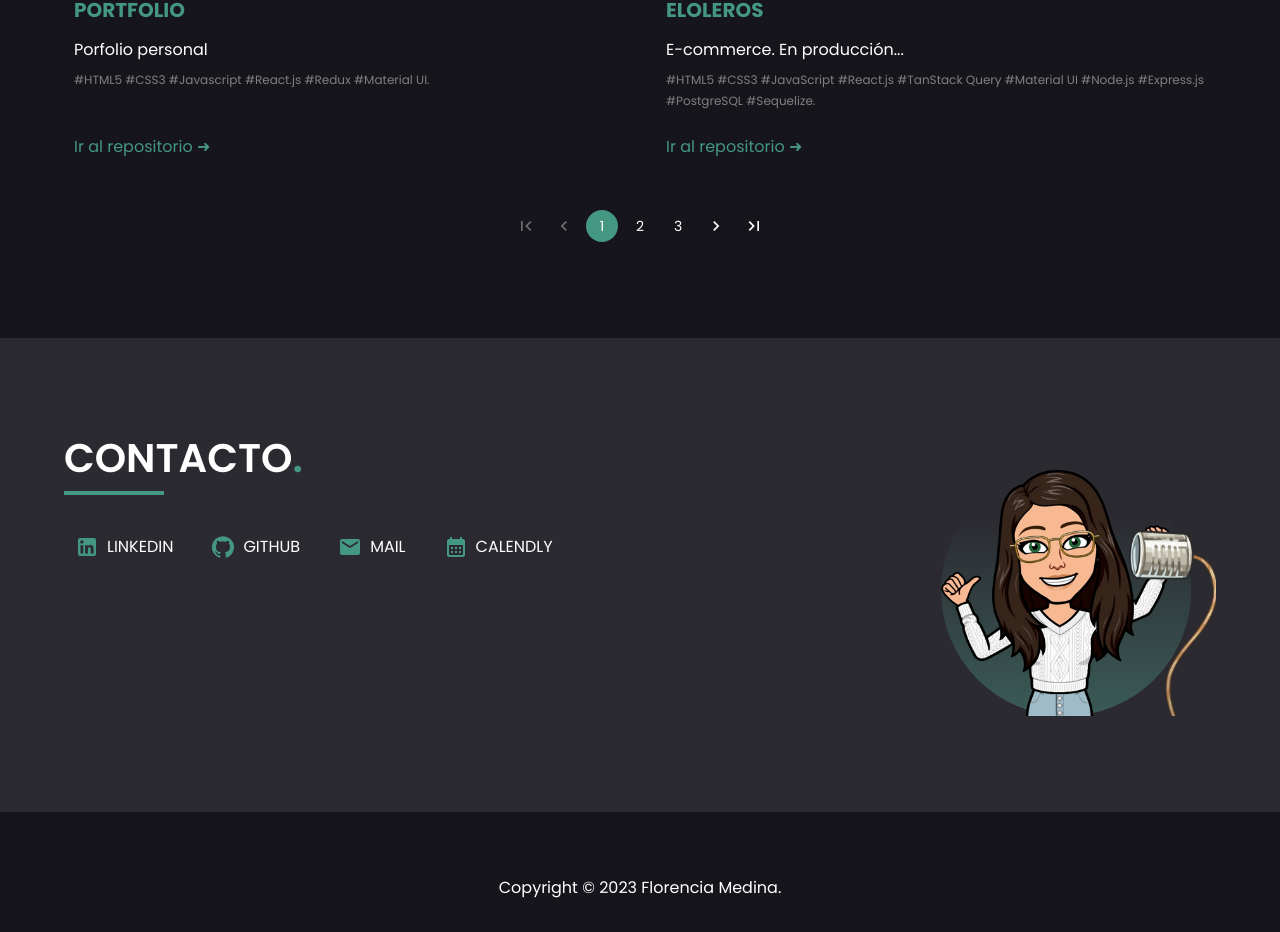
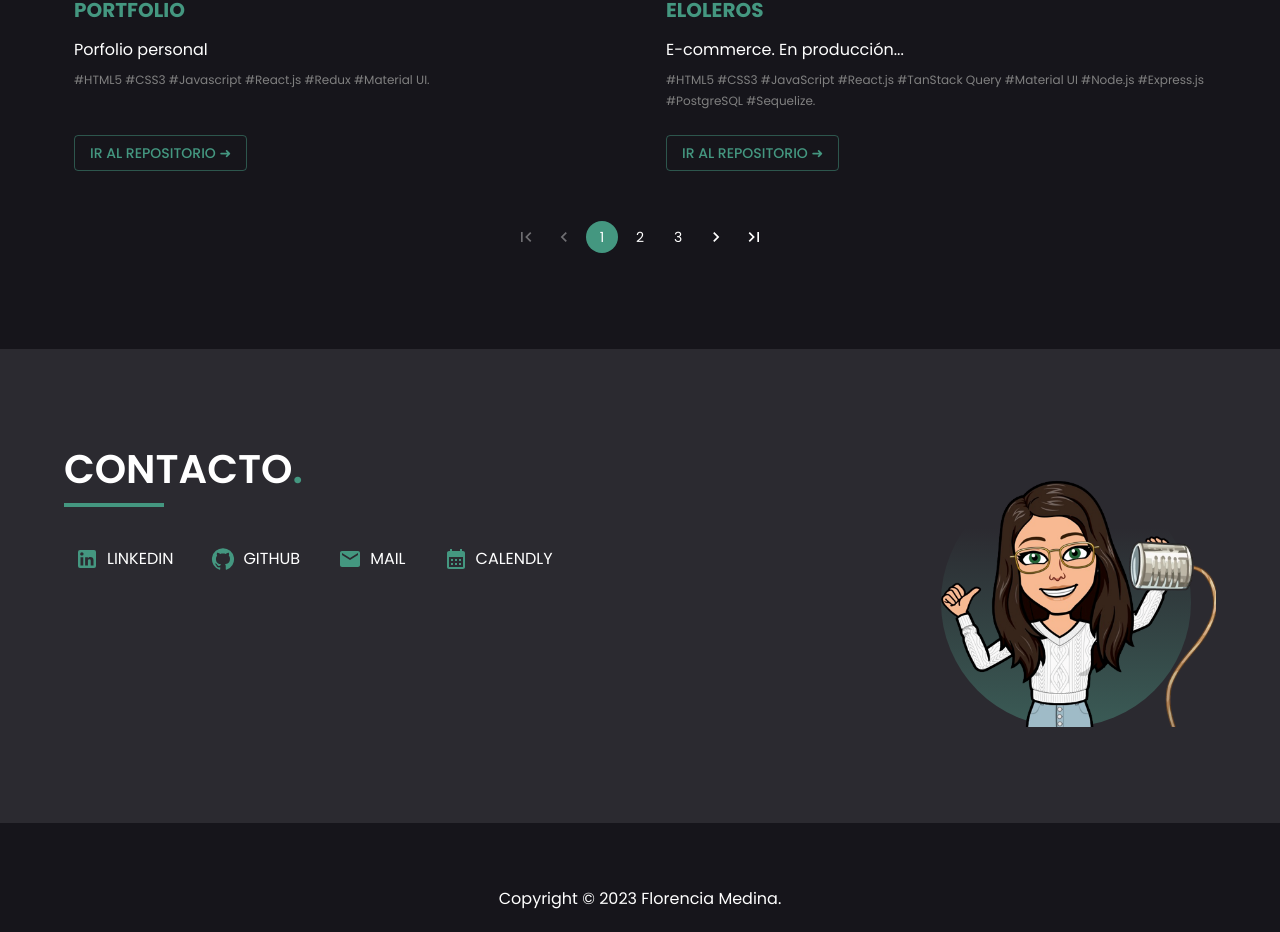
Before and after one commit to flormedinav/portfolio, a React (Create React App) app: page /home in a window 1280 px wide. Shown: the part 2699-3631 px from the top of the page. Built offline with nearby package versions, Linux system fonts and the light colour scheme.

Commit message:
Se agregaron cambios en los botones de proyectos

```diff
--- a/src/components/CardsProjects/index.jsx
+++ b/src/components/CardsProjects/index.jsx
@@ -1,4 +1,11 @@
-import { Box, CardMedia, Paper, Typography, useTheme } from "@mui/material";
+import {
+  Box,
+  Button,
+  CardMedia,
+  Paper,
+  Typography,
+  useTheme,
+} from "@mui/material";
 
 const CardsProjects = ({ name, description, img, github, tech }) => {
   const theme = useTheme();
@@ -61,18 +68,7 @@ const CardsProjects = ({ name, description, img, github, tech }) => {
       >
         {tech}
       </Typography>
-      <Typography
-        sx={{
-          fontSize: "1rem",
-          mt: "0.3rem",
-          width: "139px",
-          borderBottom: "1px solid transparent", // Línea inferior inicialmente transparente
-          transition: "border-color 0.3s ease", // Transición suave para el cambio de color de la línea
-          "&:hover": {
-            borderBottomColor: theme.palette.primary.main,
-          },
-        }}
-      >
+      <Button variant="outlined">
         <a
           href={github}
           target="back"
@@ -83,7 +79,7 @@ const CardsProjects = ({ name, description, img, github, tech }) => {
         >
           Ir al repositorio ➜
         </a>
-      </Typography>
+      </Button>
     </Box>
   );
 };
--- a/src/components/SectionStart/index.jsx
+++ b/src/components/SectionStart/index.jsx
@@ -18,8 +18,8 @@ const SectionStart = () => {
         background:
           //   // 'linear-gradient(90deg, rgba(0,0,0,0) 51%, rgba(98,217,183,0.2861519607843137) 100%)',
           "linear-gradient(90deg, rgba(0,0,0,0) 51%, rgba(98,217,183,0.20772058823529416) 100%)",
-        pt: "13rem",
-        pb: "12rem",
+        pt: { xs: "9rem", md: "13rem" },
+        pb: { xs: "8rem", md: "12rem" },
       }}
     >
       <Container
```
